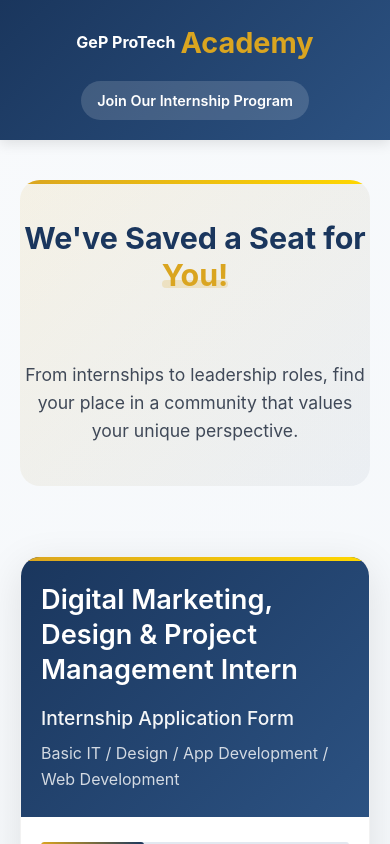
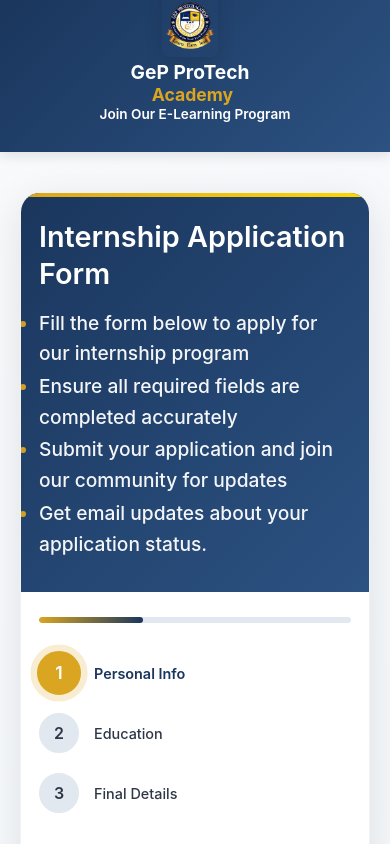
Before and after one commit to MAIDUGU-jean1/Internship_GepProtech, a React (Vite) app: page /internship-application in a window 390 px wide. Shown: the top 844 px of the page. Built offline with nearby package versions, Linux system fonts and the light colour scheme.

Commit message:
Navigation bar arranged successfully

```diff
--- a/src/components/InternshipApplicationPage.jsx
+++ b/src/components/InternshipApplicationPage.jsx
@@ -18,6 +18,8 @@
 import { useNavigate } from 'react-router-dom';
 import axios from 'axios';
 import '../styles/internshipApplicationPage.css';
+import Logo from '../assets/Images/logo.png';
+
 export default function InternshipApplicationPage() {
   const navigate = useNavigate();
   const [step, setStep] = useState(1);
@@ -143,7 +145,7 @@
 
         // Display validation errors or server errors
         const errorMessage = error.response.data?.message ||
-                           'An error occurred while submitting your application.';
+          'An error occurred while submitting your application.';
         // alert(errorMessage);
       } else if (error.request) {
         // Request sent but no response
@@ -174,12 +176,14 @@
           <div className="container">
             <div className="header-content">
               <div className="logo" onClick={() => navigate('/')}>
+                <img src={Logo} alt="GeP ProTech Academy Logo" className='logo' />
+
                 <span className="logo-text">GeP ProTech</span>
                 <span className="logo-accent">Academy</span>
               </div>
 
               <div className="header-badge">
-                <span>Join Our Internship Program</span>
+                <span>Join Our E-Learning Program</span>
               </div>
             </div>
           </div>
@@ -188,30 +192,22 @@
         {/* Main Content */}
         <main className="application-main">
           <div className="container">
-            {/* Hero Banner */}
-            <div className="application-hero">
-              <div className="hero-content">
-                <h1 className="hero-title">
-                  We've Saved a Seat for <span className="highlight">You!</span>
-                </h1>
-                <p className="hero-subtitle">
-                  From internships to leadership roles, find your place in a community
-                  that values your unique perspective.
-                </p>
-              </div>
-            </div>
+
 
             {/* Job Card */}
             <div className="job-card">
               <div className="job-header">
                 <h2 className="job-title">
-                  Digital Marketing, Design & Project Management Intern
+                  Internship Application Form
                 </h2>
                 <p className="job-subtitle">
-                  Internship Application Form
-                </p>
-                <p className="job-department">
-                  Basic IT / Design / App Development / Web Development
+                  <ul>
+                    <li>Fill the form below to apply for our internship program</li>
+                    <li>Ensure all required fields are completed accurately</li>
+                    <li>Submit your application and join our community for updates</li>
+                    <li> Get email updates about your application status. <br /></li>
+                  </ul>
+                  {/* Join our WhatsApp community after submission for more Updates */}
                 </p>
               </div>
 
--- a/src/styles/internshipApplicationPage.css
+++ b/src/styles/internshipApplicationPage.css
@@ -58,6 +58,11 @@
   z-index: 1000;
   box-shadow: 0 4px 12px rgba(0, 0, 0, 0.1);
 }
+.logo {
+  height: 40px;
+  width: auto;
+  margin-right: 10px;
+}
 
 .internship-app-wrapper .header-content {
   display: flex;
@@ -91,7 +96,8 @@
   display: flex;
   align-items: center;
   gap: 8px;
-  background-color: rgba(255, 255, 255, 0.15);
+  /* background-color: rgba(255, 255, 255, 0.15); */
+  margin-top: 20px;
   padding: 8px 16px;
   border-radius: 50px;
   font-weight: 600;
@@ -825,7 +831,14 @@
   }
 
   .internship-app-wrapper .job-title {
-    font-size: 1.7rem;
+    font-size: 1.8rem;
+  }
+  .job-subtitle ul li {
+    margin-bottom: 2px;
+  }
+  .job-subtitle ul li::marker {
+    color: var(--primary-color);
+    /* margin-left: 20px; */
   }
 
   .internship-app-wrapper .application-form-container {
@@ -867,6 +880,33 @@
     gap: 15px;
     text-align: center;
   }
+
+  /* Make header logo + text stack nicely on tablet as well (smaller adjustments) */
+  .internship-app-wrapper .header-content {
+    flex-direction: column;
+    align-items: center;
+    gap: 10px;
+    text-align: center;
+  }
+
+  /* Make .logo container vertical and centered */
+  .internship-app-wrapper .logo {
+    flex-direction: column;
+    align-items: center;
+    gap: 6px;
+  }
+
+  .internship-app-wrapper .logo img {
+    height: 64px; /* moderate size on tablets */
+    width: auto;
+    display: block;
+  }
+
+  .internship-app-wrapper .logo-text,
+  .internship-app-wrapper .logo-accent {
+    display: block;
+    line-height: 1;
+  }
 }
 
 @media (max-width: 480px) {
@@ -875,17 +915,64 @@
   }
 
   .internship-app-wrapper .header-content {
+    /* stack header vertically and center everything */
     flex-direction: column;
-    gap: 15px;
+    gap: 12px;
     text-align: center;
+    align-items: center;
+  }
+
+
+  .internship-app-wrapper .logo {
+    display: flex;
+    flex-direction: column;
+    align-items: center;
+    justify-content: center;
+    gap: 6px;
+    padding: 6px 0;
+  }
+
+  /* logo image size — keep normal, not too big */
+  .internship-app-wrapper .logo img {
+    height: 70px;
+    width: auto;
+    border-radius: 8px;
+    box-shadow: 0 6px 18px rgba(0,0,0,0.12);
+    margin-top: 10px;
+    margin-left: 10px;
+  }
+
+  .internship-app-wrapper .logo-text {
+    font-size: 1.2rem;
+    font-weight: 700;
+    color: #ffffff;
+    margin: 0;
+  }
+
+  .internship-app-wrapper .logo-accent {
+    font-size: 1.1rem;
+    color: var(--primary-color);
+    margin-top: -2px;
+    display: block;
+  }
+
+  .internship-app-wrapper .header-badge {
+    margin-top: 6px;
+    align-self: center;
+    justify-self: center;
+    font-size: 0.85rem;
+    padding: 6px 12px;
+  }
+  .internship-app-wrapper .header-badge span{
+    margin-top: 20px;
   }
 
   .internship-app-wrapper .job-header {
-    padding: 25px 20px;
+    padding: 25px 18px;
   }
 
   .internship-app-wrapper .application-form-container {
-    padding: 25px 20px;
+    padding: 25px 18px;
   }
 
   .internship-app-wrapper .step-circle {
```
Also changed, not shown: src/assets/Images/logo.png (added).
